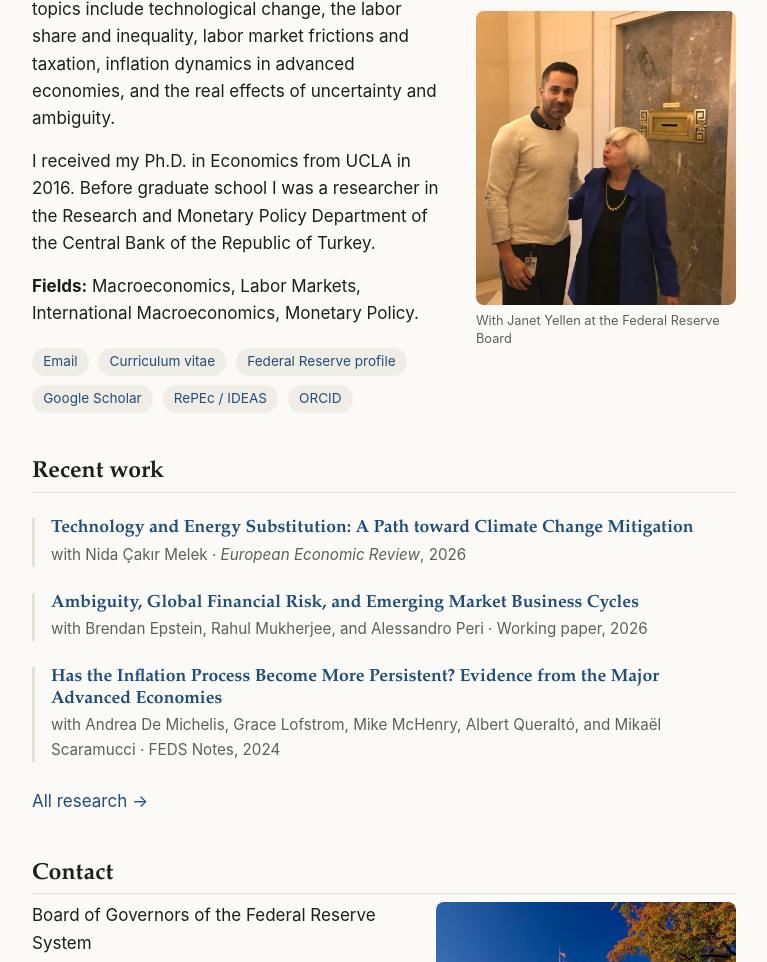
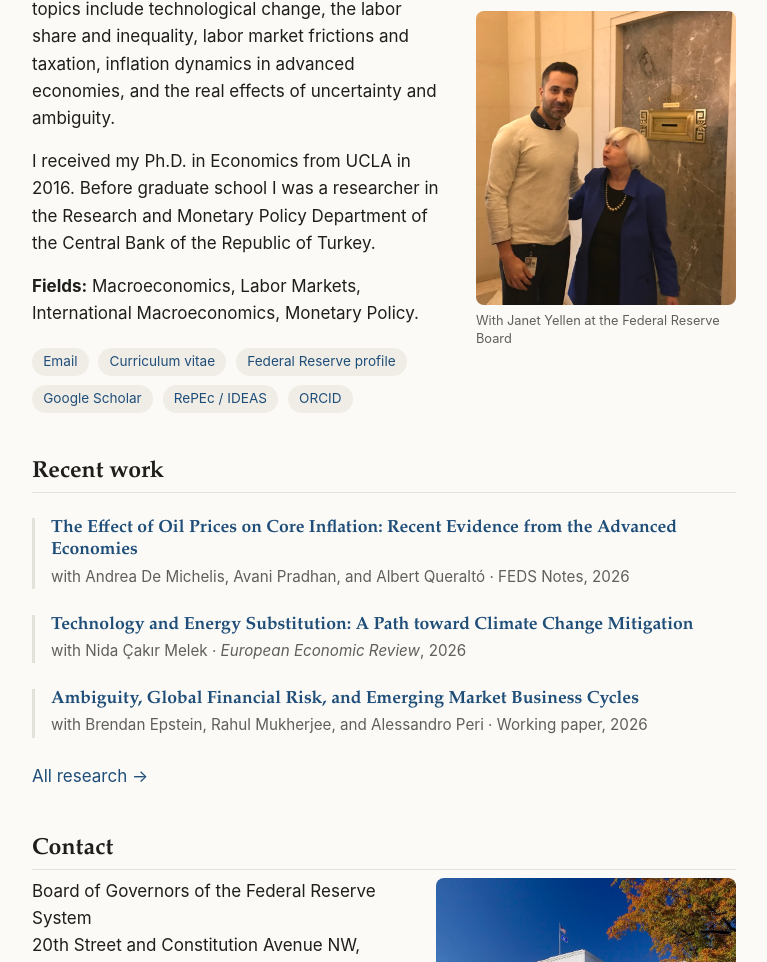
Before and after one commit to musaorak/musaorak.com, a plain HTML site: page index.html in a window 1280 px wide. Shown: the part 365-1327 px from the top of the page, without its empty margins (256-1023 px from the left). Drawn offline with Linux system fonts and the light colour scheme.

Commit message:
Mark the oil-prices FEDS Note as published
The note came out on November 9, 2026. It now leads the Recent work list on the
home page (replacing the 2024 FEDS Note there), links to the Fed page from the
research page, and carries the date and link in the CV. The CV's referee list
drops the per-journal counts. CV rebuilt.

Co-Authored-By: Claude Fable 5.1 <noreply@anthropic.com>

```diff
--- a/index.html
+++ b/index.html
@@ -55,16 +55,16 @@
 
   <h2>Recent work</h2>
   <article class="pub">
+    <h3 class="pub-title"><a href="research.html#oil-core-inflation">The Effect of Oil Prices on Core Inflation: Recent Evidence from the Advanced Economies</a></h3>
+    <p class="pub-meta">with Andrea De Michelis, Avani Pradhan, and Albert Queraltó &middot; FEDS Notes, 2026</p>
+  </article>
+  <article class="pub">
     <h3 class="pub-title"><a href="research.html#energy-substitution">Technology and Energy Substitution: A Path toward Climate Change Mitigation</a></h3>
     <p class="pub-meta">with Nida Çakır Melek &middot; <em>European Economic Review</em>, 2026</p>
   </article>
   <article class="pub">
     <h3 class="pub-title"><a href="research.html#ambiguity">Ambiguity, Global Financial Risk, and Emerging Market Business Cycles</a></h3>
     <p class="pub-meta">with Brendan Epstein, Rahul Mukherjee, and Alessandro Peri &middot; Working paper, 2026</p>
-  </article>
-  <article class="pub">
-    <h3 class="pub-title"><a href="research.html#inflation-persistence">Has the Inflation Process Become More Persistent? Evidence from the Major Advanced Economies</a></h3>
-    <p class="pub-meta">with Andrea De Michelis, Grace Lofstrom, Mike McHenry, Albert Queraltó, and Mikaël Scaramucci &middot; FEDS Notes, 2024</p>
   </article>
   <p><a href="research.html">All research &rarr;</a></p>
 
```
Also changed, not shown: research.html (+3 -1 lines), 2 other files.
